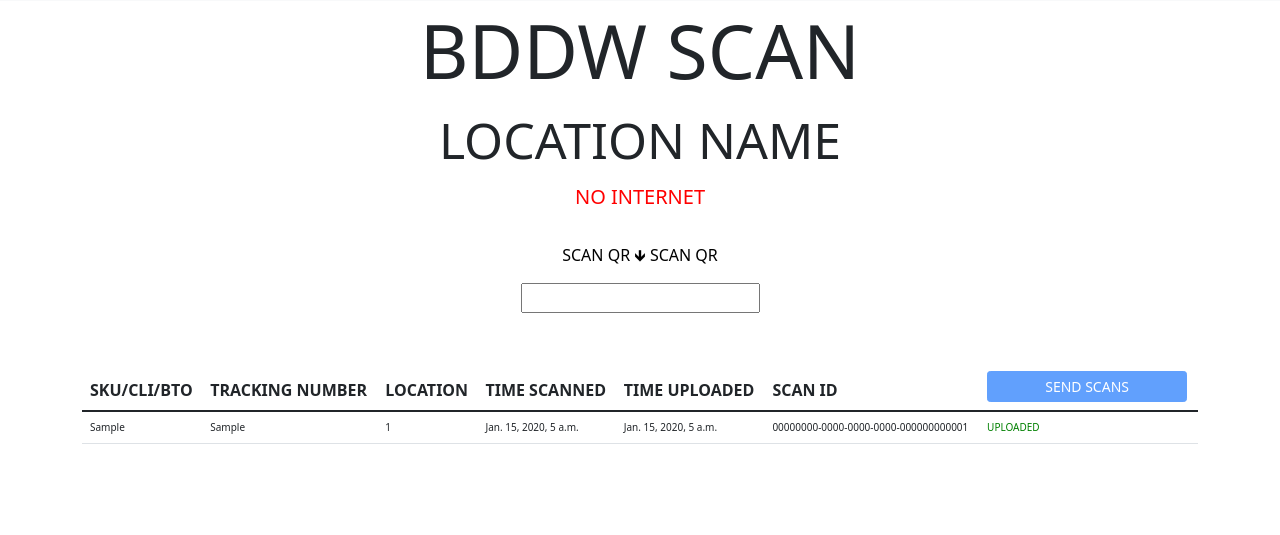
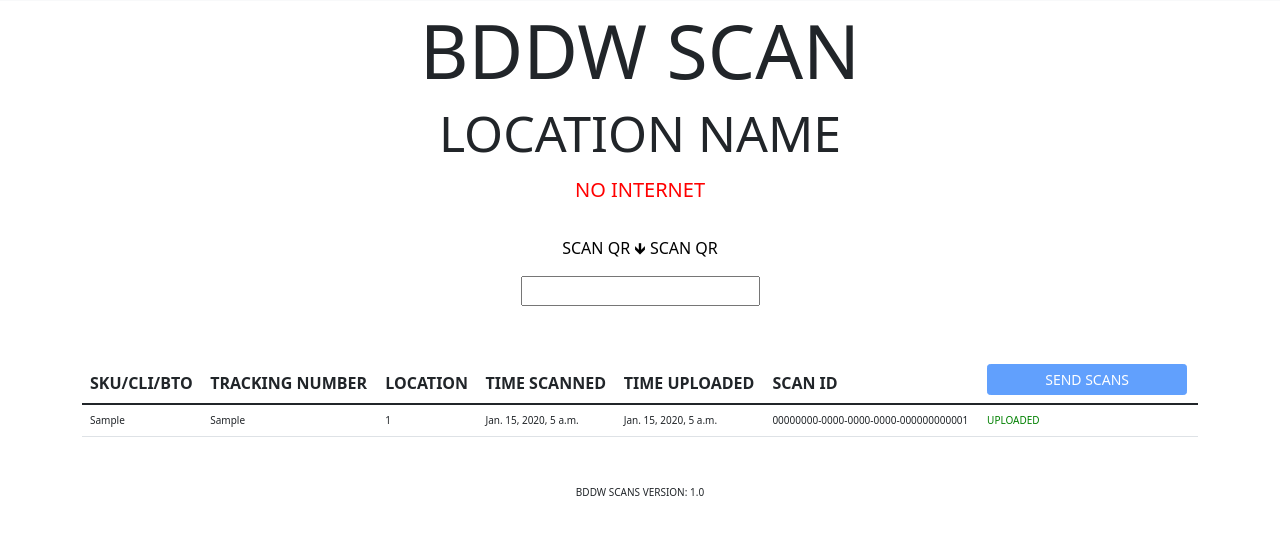
Before and after one commit to dev-bddw/terminal_scans, a Django app: page / in a window 1280 px wide. Shown: the part 15-550 px from the top of the page. Run offline with Django 3.2, Linux system fonts and the light colour scheme; tables that the repository leaves empty hold one stand-in row (values such as "Sample post"); data that the repository does not hold is empty; parts of the project's set-up code (start-up, migrations or seed data) failed here and were passed over; some libraries are stand-ins or nearby versions.

Commit message:
VERSION 1.0

```diff
--- a/config/settings/base.py
+++ b/config/settings/base.py
@@ -182,6 +182,7 @@ TEMPLATES = [
                 "django.template.context_processors.tz",
                 "django.contrib.messages.context_processors.messages",
                 "terminal_scans.users.context_processors.allauth_settings",
+                "scans.context_processors.version",
             ],
         },
     }
@@ -283,3 +284,6 @@ APP_KEY = env(
     "APP_KEY",
     default=None,
 )
+
+
+# CONTEXT PROCESSOR
--- /dev/null
+++ b/scans/context_processors.py
@@ -0,0 +1,2 @@
+def version(request):
+    return {"APP_VERSION": "1.0"}
--- a/scans/templates/scan.html
+++ b/scans/templates/scan.html
@@ -4,7 +4,7 @@
 <div class='scan-heading'>
   <div class="text-center">
     <h5 style="font-size: 75px;">BDDW SCAN</h5>
-    <h# style="font-size: 50px;">LOCATION NAME</h3>
+    <h3 style="font-size: 50px;">LOCATION NAME</h3>
 
     <p class="pt-1" hx-get="{% url 'scans:internet_poll' %}" hx-trigger="every 2s" hx-target="this" hx-swap="outerHTML" style="font-size:20px">ESTABLISHING CONNECTION</p>
     <div class="header-padding" style="height:15px">
@@ -14,7 +14,7 @@
   <div class="row text-center">
     <div class="col">
         <p style="color: black; size: 100px;">SCAN QR &#129147; SCAN QR</p>
-        <input type='text' hx-headers='{"X-CSRFToken": "{{ csrf_token }}"}' hx-target="#table" hx-swap="outerHTML"  hx-trigger="keyup changed delay:500ms, keyup[enterKey] from:body" hx-post="{% url 'scans:scan_hx' %}" id='sku' name='sku'>
+        <input type='text' hx-headers='{"X-CSRFToken": "{{ csrf_token }}"}' hx-target="#table" hx-swap="outerHTML"  hx-trigger="keyup changed delay:500ms" hx-post="{% url 'scans:scan_hx' %}" id='sku' name='sku'>
     </div>
     <div class="row">
       <div class="col">
@@ -62,6 +62,9 @@
       </tbody>
     </table>
 </div>
+<div style="background-color:light-grey;" class="text-center container">
+  <p style="font-size: 10px;">BDDW SCANS VERSION: {{APP_VERSION}}</p>
+</div>
 
 
 {% endblock content %}
--- a/scans/views.py
+++ b/scans/views.py
@@ -58,41 +58,43 @@ def scan_hx(request):
 
     qr_code = request.POST.get("sku")
 
-    try:
-        scan_dict = json.loads(qr_code)
+    if qr_code[0] == "{" and qr_code[-1] == "}":
 
-    except json.decoder.JSONDecodeError:
-        pass
+        try:
+            scan_dict = json.loads(qr_code)
 
-    sku = sortly_conversion(scan_dict["sku-bto-cli"])
+        except json.decoder.JSONDecodeError:
+            pass
 
-    scans = Scan.objects.all().order_by("-time_scan")
+        sku = sortly_conversion(scan_dict["item"])
 
-    if qr_code != "" and qr_code[0] != " ":
+        scans = Scan.objects.all().order_by("-time_scan")
 
-        new_scan = Scan(
-            sku=sku, tracking=scan_dict["tracking"], location=settings.LOCATION_CODE
-        )
-        new_scan.save()
+        if qr_code != "" and qr_code[0] != " ":
 
-        return render(
-            request,
-            "partials/hx_table.html",
-            {
-                "scans": Scan.objects.all().order_by("-time_scan"),
-                "scan_button_on": False,
-            },
-        )
+            new_scan = Scan(
+                sku=sku, tracking=scan_dict["tracking"], location=settings.LOCATION_CODE
+            )
+            new_scan.save()
 
-    else:
-        return render(
-            request,
-            "partials/hx_table.html",
-            {
-                "scans": scans,
-                "scan_button_on": False,
-            },
-        )
+            return render(
+                request,
+                "partials/hx_table.html",
+                {
+                    "scans": Scan.objects.all().order_by("-time_scan"),
+                    "scan_button_on": False,
+                },
+            )
+
+        else:
+            return render(
+                request,
+                "partials/hx_table.html",
+                {
+                    "scans": scans,
+                    "scan_button_on": False,
+                },
+            )
 
 
 def send_scans_hx(request):
```
